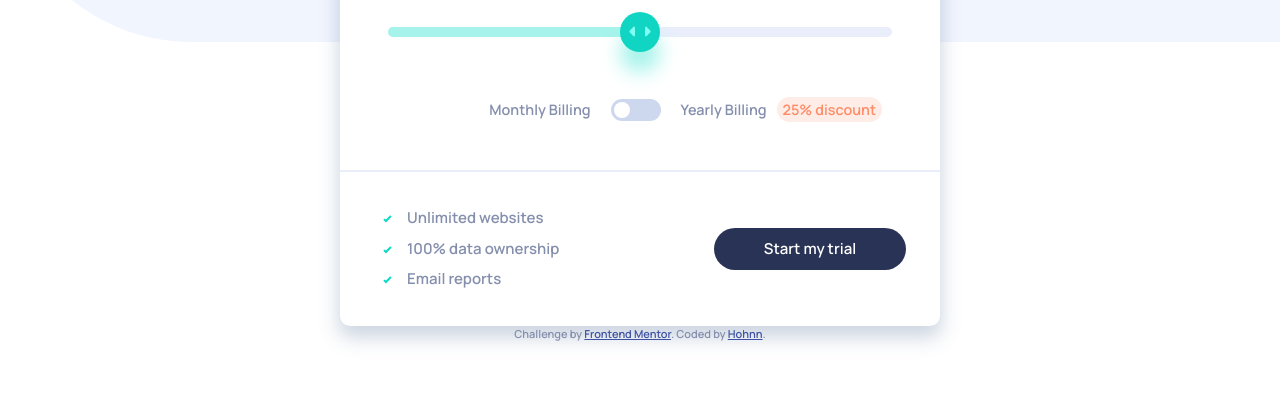
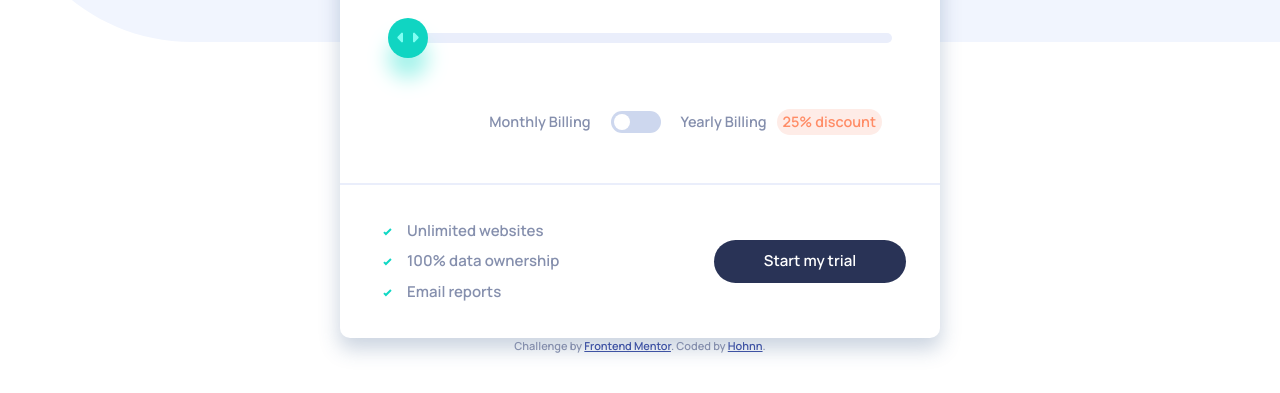
Before and after one commit to Hohnn/pricingApp, a plain HTML site: page index.html in a window 1280 px wide. Shown: the part 407-800 px from the top of the page. Drawn offline with nearby package versions, Linux system fonts and the light colour scheme.

Commit message:
add slide

```diff
--- a/asset/sass/style.scss
+++ b/asset/sass/style.scss
@@ -84,7 +84,18 @@ main {
     .slider {
         position: relative;
         margin: 30px 0;
-        .button {
+        .slide {
+            width: 100%;
+            height: 10px;
+            background-color: $Light-grayish-Blue;
+            border-radius: 5px;
+            position: relative;
+            -webkit-appearance: none;
+            transition: .8s ease;
+        }
+        .slide::-webkit-slider-thumb {
+            -webkit-appearance: none;
+            appearance: none;
             background-color: $Strong-Cyan;
             width: 40px;
             height: 40px;
@@ -92,22 +103,10 @@ main {
             background-image: url(/images/icon-slider.svg);
             background-repeat: no-repeat;
             background-position: center;
-            position: absolute;
-            top: 50%;
-            left: 50%;
-            transform: translate(-50%, -50%);
+            cursor: pointer;
             box-shadow: 0 20px 20px $Soft-Cyan;
-            z-index: 10;
-            border: none;
-        }
-        .slide {
-            width: 100%;
-            height: 10px;
-            background-color: $Light-grayish-Blue;
-            border-radius: 5px;
-            position: relative;
-        }
-        .slide::after {
+          }
+        /* .slide::after {
             content: '';
             position: absolute;
             width: 50%;
@@ -115,7 +114,7 @@ main {
             background-color: $Soft-Cyan;
             left: 0;
             border-radius: 10px;
-        }
+        } */
     }
     .billing {
         display: flex;
--- /dev/null
+++ b/asset/script2.js
@@ -0,0 +1,7 @@
+const price = document.getElementById("priceNumber")
+
+document.getElementById("myRange").oninput = function() {
+    var value = (this.value-this.min)/(this.max-this.min)*100
+    this.style.background = 'linear-gradient(to right, hsl(174, 77%, 80%) 0%, hsl(174, 77%, 80%)' + value + '%, hsl(224, 65%, 95%) ' + value + '%, hsl(224, 65%, 95%) 100%)'
+    price.innerHTML = "$" + this.value + ".00"
+};
--- a/index.html
+++ b/index.html
@@ -32,8 +32,7 @@
                 <p>/month</p>
               </div>
               <div class="slider">
-                <button class="button"></button>
-                <div class="slide"></div>
+                <input type="range" min="1" max="100" value="0" class="slide" id="myRange">
               </div>
               <div class="billing">
                 <div>Monthly Billing</div>
@@ -70,5 +69,6 @@
     Coded by <a href="#">Hohnn</a>.
   </div>
   <script src="https://cdn.jsdelivr.net/npm/bootstrap@5.0.0-beta3/dist/js/bootstrap.bundle.min.js" integrity="sha384-JEW9xMcG8R+pH31jmWH6WWP0WintQrMb4s7ZOdauHnUtxwoG2vI5DkLtS3qm9Ekf" crossorigin="anonymous"></script>
+  <script src="./asset/script2.js"></script>
 </body>
 </html>
```
Also changed, not shown: asset/sass/style.css, 1 other file.
